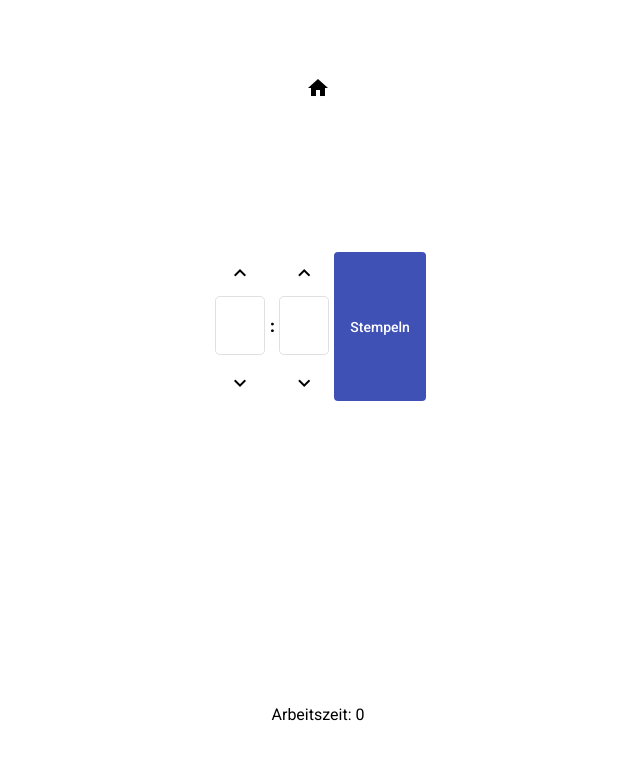
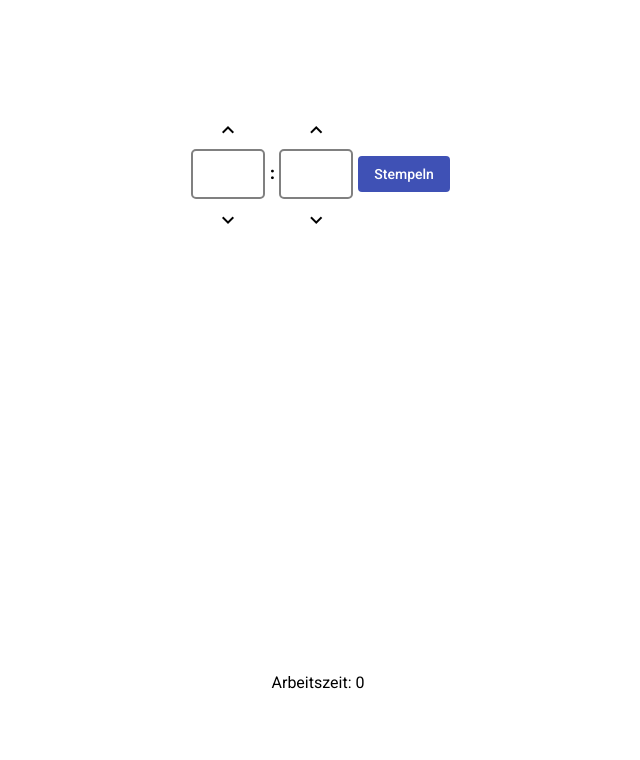
Before and after one commit to patrick-bau/bauersfeld.ch, an Angular app: page /worktime-calculator in a window 1280 px wide. Shown: the top 760 px of the page, without its empty margins (322-962 px from the left). Built offline with nearby package versions, Linux system fonts and the light colour scheme.

Commit message:
Improve timepicker - input field is not anymore mat-input field.

```diff
--- a/src/app/app.module.ts
+++ b/src/app/app.module.ts
@@ -16,6 +16,7 @@ import { WorktimeCalculatorComponent } from './worktime-calculator/worktime-calc
 import { TimePickerComponent } from './shared/time-picker/time-picker.component';
 import { FormsModule, ReactiveFormsModule } from "@angular/forms";
 import { MatInputModule } from "@angular/material/input";
+import {MatListModule} from "@angular/material/list";
 
 @NgModule({
   declarations: [
@@ -38,6 +39,7 @@ import { MatInputModule } from "@angular/material/input";
     ReactiveFormsModule,
     FormsModule,
     MatInputModule,
+    MatListModule,
   ],
   providers: [],
   bootstrap: [AppComponent]
--- a/src/app/shared/time-picker/time-picker.component.html
+++ b/src/app/shared/time-picker/time-picker.component.html
@@ -3,10 +3,8 @@
     <button mat-icon-button (click)="increaseHours()">
       <mat-icon>keyboard_arrow_up</mat-icon>
     </button>
-    <mat-form-field appearance="outline">
-      <input matInput [value]="time.getHours()" (change)="setHours()" type="number" [formControl]="hoursControl">
-    </mat-form-field>
-    <button mat-icon-button class="decrease-buttons" (click)="decreaseHours()">
+    <input [value]="time.getHours()" (change)="setHours()" type="number" [formControl]="hoursControl">
+    <button mat-icon-button (click)="decreaseHours()">
       <mat-icon>keyboard_arrow_down</mat-icon>
     </button>
   </div>
@@ -15,10 +13,8 @@
     <button mat-icon-button (click)="increaseMinutes()">
       <mat-icon>keyboard_arrow_up</mat-icon>
     </button>
-    <mat-form-field appearance="outline">
-      <input matInput [value]="time.getMinutes()" (change)="setMinutes()" type="number" [formControl]="minutesControl">
-    </mat-form-field>
-    <button mat-icon-button class="decrease-buttons" (click)="decreaseMinutes()">
+    <input matInput [value]="time.getMinutes()" (change)="setMinutes()" type="number" [formControl]="minutesControl">
+    <button mat-icon-button (click)="decreaseMinutes()">
       <mat-icon>keyboard_arrow_down</mat-icon>
     </button>
   </div>
--- a/src/app/shared/time-picker/time-picker.component.scss
+++ b/src/app/shared/time-picker/time-picker.component.scss
@@ -1,3 +1,5 @@
+@import 'src/styles.scss';
+
 mat-form-field {
   width: 50px;
   text-align: center;
@@ -18,3 +20,21 @@ input::-webkit-inner-spin-button {
 input[type=number] {
   -moz-appearance: textfield;
 }
+
+input {
+  width: 50px;
+  text-align: center;
+  font-size: 22px;
+  padding: 10px;
+  margin: 0 5px;
+  border-width: 2px;
+  border-style: solid;
+  border-color: $grey;
+  border-radius: 5px;
+  &:hover, &:focus {
+    border-width: 2px;
+    border-style: solid;
+    border-color: $black;
+    border-radius: 5px;
+  }
+}
--- a/src/app/worktime-calculator/worktime-calculator.component.html
+++ b/src/app/worktime-calculator/worktime-calculator.component.html
@@ -1,11 +1,10 @@
 <div class="wrapper" fxLayout="column" fxLayoutAlign="space-around center">
-  <mat-icon aria-hidden="false" aria-label="Example home icon">home</mat-icon>
-  <div fxLayout="row">
+  <div fxLayout="row" fxLayoutAlign="start center">
     <app-time-picker (timeChanged)="onTimeChanged($event)"></app-time-picker>
     <button mat-flat-button color="primary" (click)="stamp()">Stempeln</button>
   </div>
   <div>
-    <div *ngFor="let stamp of timestamps">
+    <div *ngFor="let stamp of timestamps" fxLayout="row" fxLayoutAlign="space-between center">
       <span>{{stamp.getHours()}}:{{stamp.getMinutes()}}</span>
       <button mat-icon-button (click)="removeStamp(stamp)">
         <mat-icon>clear</mat-icon>
--- a/src/app/worktime-calculator/worktime-calculator.component.scss
+++ b/src/app/worktime-calculator/worktime-calculator.component.scss
@@ -0,0 +1,3 @@
+.mat-list-item {
+  width: 300px;
+}
```
